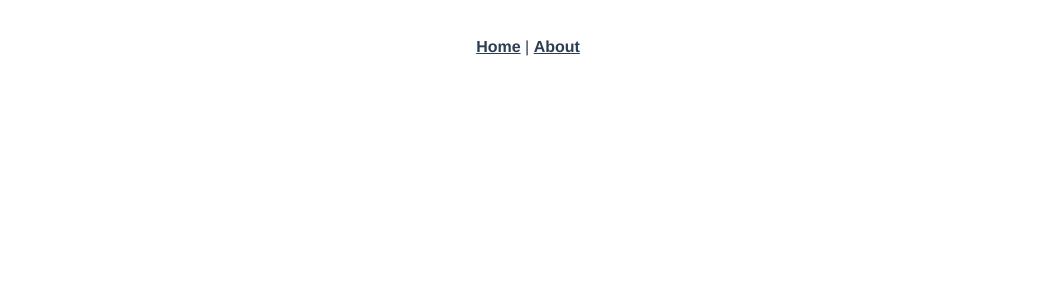
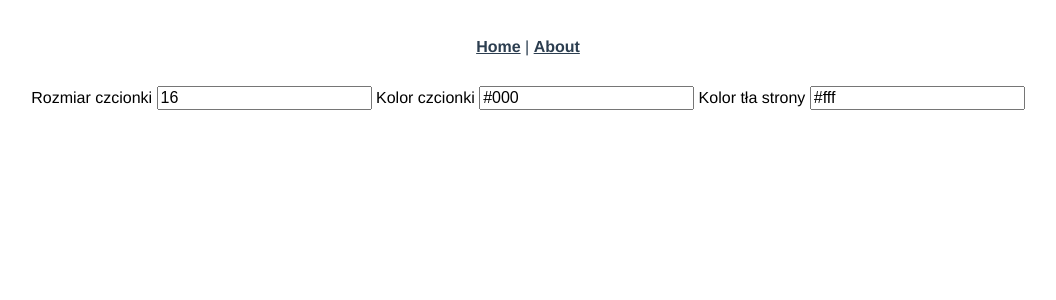
Before and after one commit to agata-dolatowska/users-list, a Vue app: page /settings in a window 1280 px wide. Before the commit this address had no page. Shown: the top 300 px of the page, without its empty margins (112-1168 px from the left). Built offline with nearby package versions, Linux system fonts and the light colour scheme.

Commit message:
set css theme variables updates

```diff
--- a/src/App.vue
+++ b/src/App.vue
@@ -6,6 +6,21 @@
   <router-view/>
 </template>
 
+<script lang="ts">
+import { defineComponent, onMounted } from 'vue';
+import { useStore } from '@/store'
+
+export default defineComponent({
+    setup() {
+      onMounted (() => {
+        const store = useStore()
+        document.documentElement.style.setProperty('--font-size', store.fontSize + 'px');
+        document.documentElement.style.setProperty('--font-color', store.fontColor);
+        document.documentElement.style.setProperty('--bg-color', store.pageBackground);
+      })
+    }
+  })
+</script>
 <style lang="scss">
 #app {
   font-family: Avenir, Helvetica, Arial, sans-serif;
--- /dev/null
+++ b/src/assets/globalcss.css
@@ -0,0 +1,19 @@
+:root {
+  --font-size: 16px;
+  --font-color: #000;
+  --bg-color: #fff;
+}
+
+body {
+  background-color: var(--bg-color);
+}
+
+p,
+a,
+li,
+a,
+label,
+input {
+  font-size: var(--font-size);
+  color: var(--font-color);
+}
--- /dev/null
+++ b/src/components/FormInput.vue
@@ -0,0 +1,37 @@
+<template>
+    <label>
+        <span>
+            <slot></slot>
+        </span>
+        <input
+            v-model="inputValue"
+            @input="$emit('update:value', inputValue)"
+        >
+    </label>
+</template>
+<script lang="ts">
+import { defineComponent, ref, toRef, watch } from 'vue';
+
+export default defineComponent({
+    props: {
+        value: {
+            required: true,
+            type: [Number, String]
+        }
+    },
+    emits: ['update:value'],
+    setup (props) {
+        const inputValue = ref<number | string>('');
+        const inputValueRef = toRef(props, 'value');
+        inputValue.value = inputValueRef.value
+
+        watch(inputValueRef, (value) => {
+            inputValue.value = inputValueRef.value;
+        });
+
+        return {
+            inputValue
+        }
+    }
+})
+</script>
--- a/src/main.ts
+++ b/src/main.ts
@@ -3,6 +3,7 @@ import App from './App.vue'
 import router from './router'
 import { createPinia } from 'pinia'
 import piniaPluginPersistedstate from 'pinia-plugin-persistedstate'
+import './assets/globalcss.css';
 
 const pinia = createPinia()
 pinia.use(piniaPluginPersistedstate)
--- a/src/router/index.ts
+++ b/src/router/index.ts
@@ -1,11 +1,17 @@
 import { createRouter, createWebHistory, RouteRecordRaw } from 'vue-router'
 import UsersView from '../views/UsersView.vue'
+import PageSettings from '@/views/PageSettings.vue'
 
 const routes: Array<RouteRecordRaw> = [
   {
     path: '/',
     name: 'home',
     component: UsersView
+  },
+  {
+    path: '/settings',
+    name: 'PageSettings',
+    component: PageSettings
   },
   {
     path: '/about',
--- a/src/store/index.ts
+++ b/src/store/index.ts
@@ -3,15 +3,30 @@ import UserType from '@/classes/User'
 
 export type RootState = {
     users: UserType[];
+    fontSize: number;
+    fontColor: string
+    pageBackground: string
   };
 
 export const useStore = defineStore('store', {
     state: () => ({
-        users: []
+        users: [],
+        fontSize: 16,
+        fontColor: '#000',
+        pageBackground: '#fff'
     } as RootState),
     actions: {
         saveUsers(newUsers: UserType[]) {
             this.users = newUsers
+        },
+        saveFontSize(size: number) {
+            this.fontSize = size
+        },
+        saveFontColor(color: string) {
+            this.fontColor = color
+        },
+        savePageBg(color: string) {
+            this.pageBackground = color
         }
     },
     persist: true
--- /dev/null
+++ b/src/views/PageSettings.vue
@@ -0,0 +1,60 @@
+<template>
+    <div>
+        <FormInput
+            v-if="fontSize"
+            v-model:value="fontSize"
+            @update:value="updateFontSize"
+        >
+            Rozmiar czcionki
+        </FormInput>
+        <FormInput
+            v-model:value="fontColor"
+        >
+            Kolor czcionki
+        </FormInput>
+        <FormInput
+            v-model:value="pageBackground"
+        >
+            Kolor tła strony
+        </FormInput>
+    </div>
+</template>
+
+<script lang="ts">
+import { defineComponent, ref, onMounted } from 'vue';
+import { useStore } from '@/store'
+import FormInput from '@/components/FormInput.vue'
+
+export default defineComponent({
+    components: {
+        FormInput
+    },
+    setup() {
+        const store = useStore()
+
+        const fontSize = ref()
+        const fontColor = ref()
+        const pageBackground = ref()
+
+        const updateFontSize = (size: any) => {
+            store.saveFontSize(size)
+            fontSize.value = size
+            document.documentElement.style.setProperty('--font-size', fontSize.value + 'px');
+        }
+
+        onMounted(() => {
+            fontSize.value = store.fontSize
+            fontColor.value = store.fontColor
+            pageBackground.value = store.pageBackground
+        })
+
+        return {
+            fontSize,
+            fontColor,
+            pageBackground,
+            updateFontSize,
+            store
+        }
+    }
+})
+</script>
```
